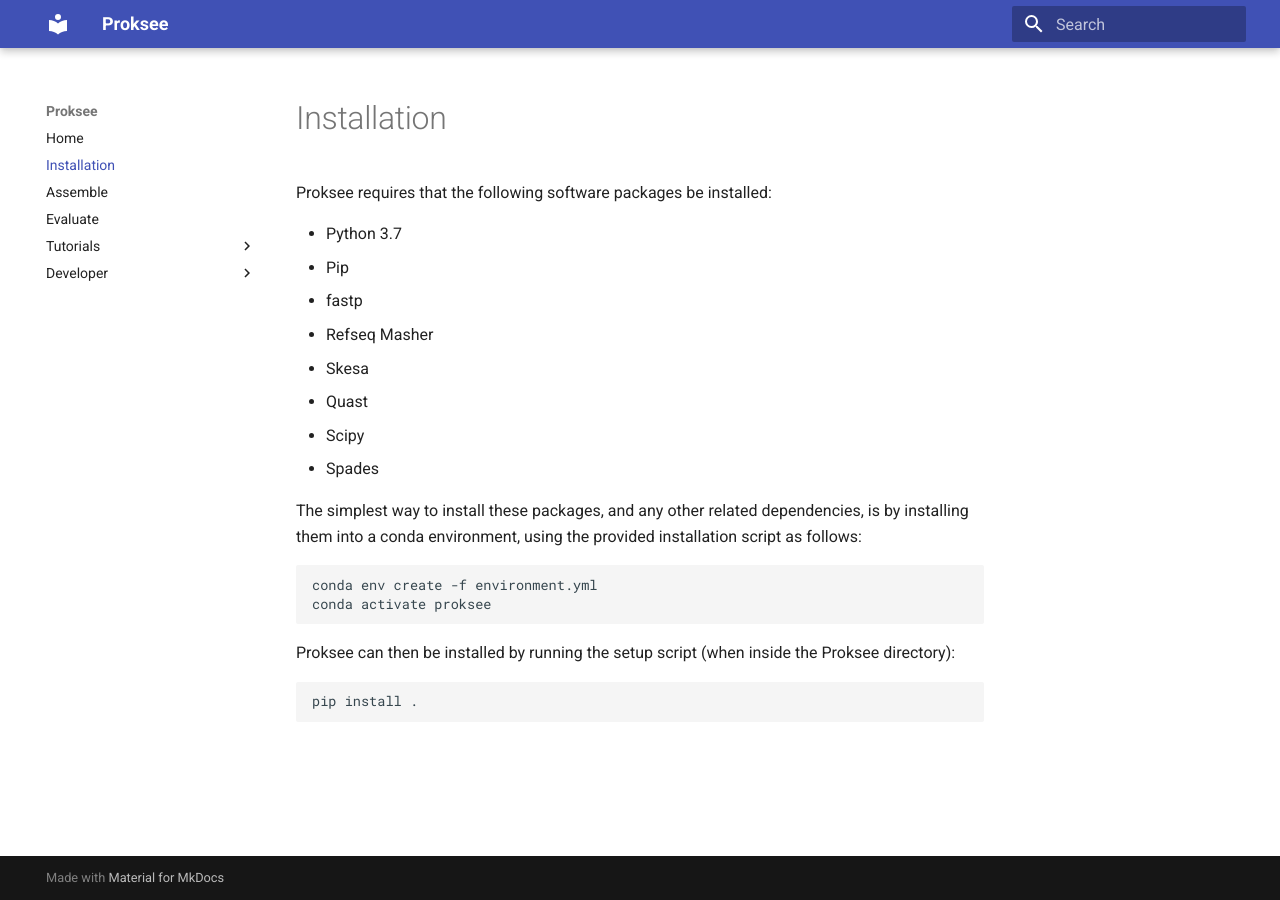
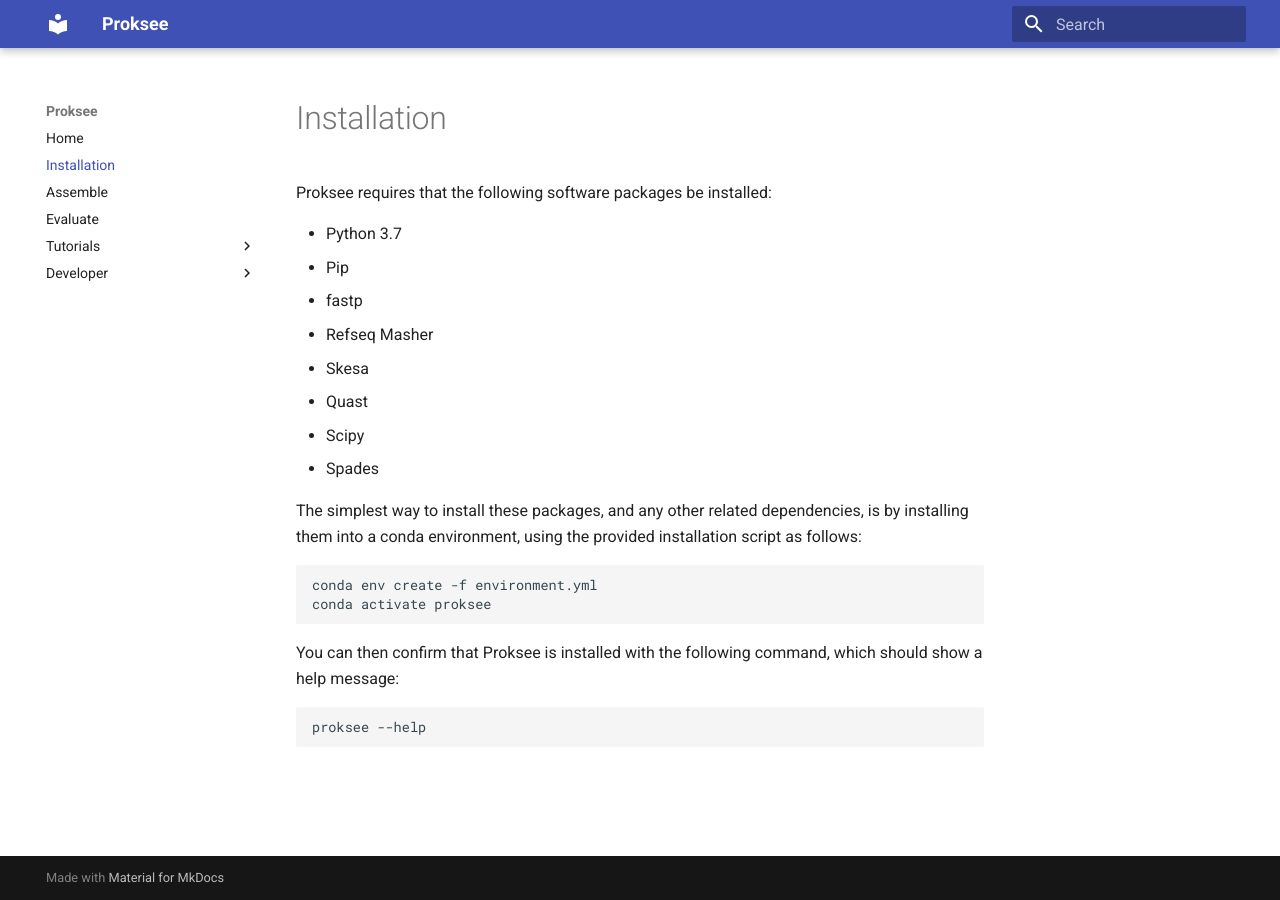
Before and after one commit to proksee-project/proksee-cmd, an MkDocs documentation site: the page built from docs/installation.md, in a window 1280 px wide. Built offline with MkDocs 1.6.1 and Material for MkDocs 9.7.7, drawn with Linux system fonts in a browser that asks for light colours.

Commit message:
Removing instructions to install Proksee after installing Conda environment.

````diff
--- a/docs/installation.md
+++ b/docs/installation.md
@@ -13,14 +13,13 @@
 
 The simplest way to install these packages, and any other related dependencies, is by installing them into a conda environment, using the provided installation script as follows:
 
-
 ```bash
 conda env create -f environment.yml
 conda activate proksee
 ```
 
-Proksee can then be installed by running the setup script (when inside the Proksee directory):
+You can then confirm that Proksee is installed with the following command, which should show a help message:
 
 ```bash
-pip install .
+proksee --help
 ```
````
